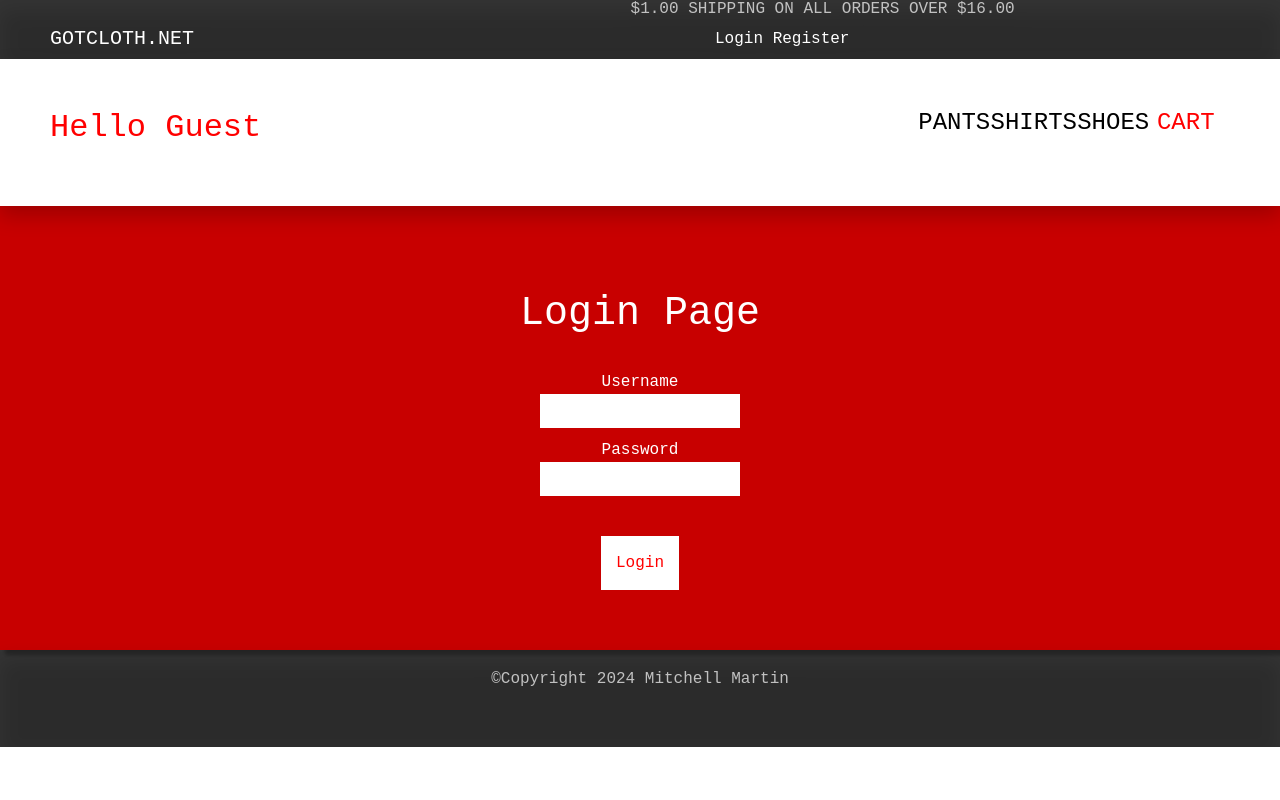
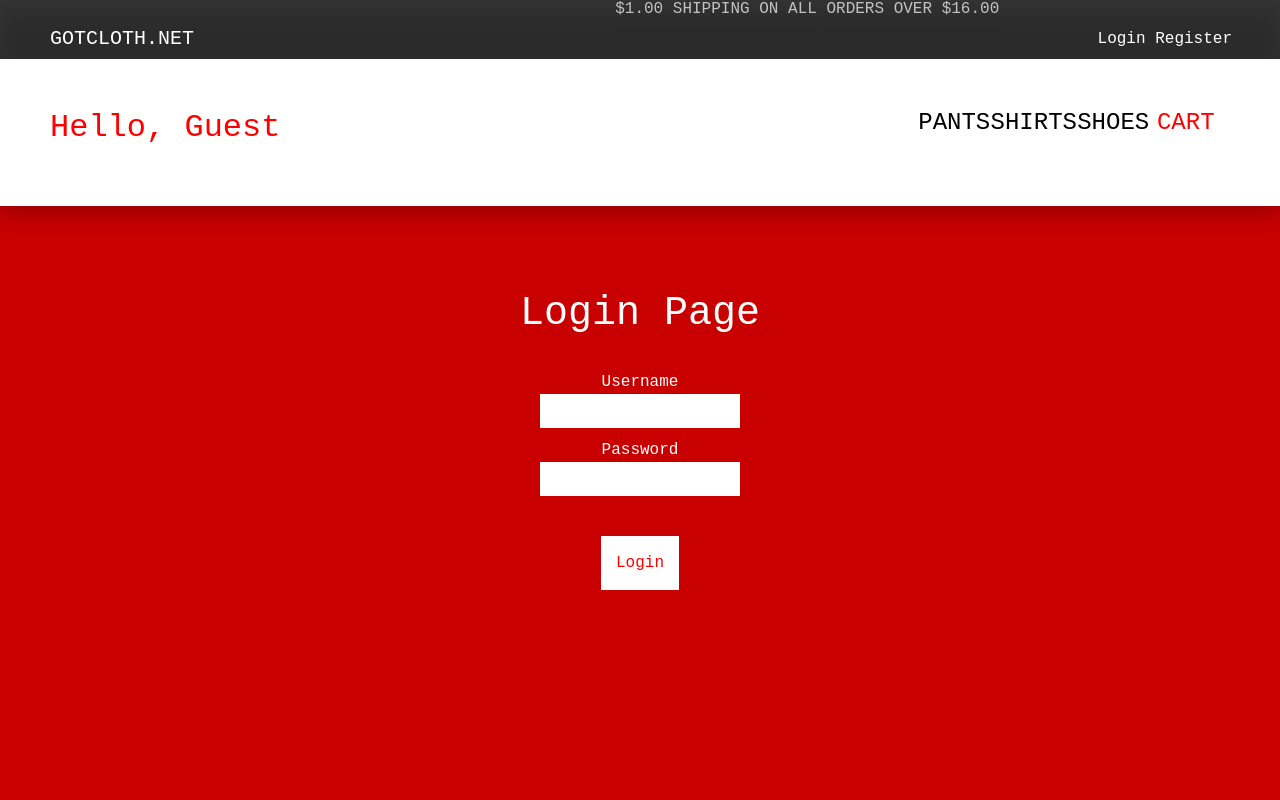
Before and after one commit to mmartin46/GotCloth, a React (Vite) app in the folder site.client/: page /login in a window 1280 px wide. Shown: the top 800 px of the page. Built offline with nearby package versions, Linux system fonts and the light colour scheme; a web font is replaced by a local one.

Commit message:
changes added

```diff
--- a/site.client/src/App.css
+++ b/site.client/src/App.css
@@ -60,6 +60,7 @@ html, body {
 .whole-reg {
     background-color: rgba(200, 0, 0, 1);
     box-shadow: 5px 5px 4px rgba(0, 0, 0, 0.3);
+    height: 100vh;
 }
 
 
@@ -210,7 +211,12 @@ html, body {
     padding-left: 50px;
 }
 
-
+.end-col {
+    display: flex;
+    align-content: end;
+    justify-content: end;
+    text-align: center;
+}
 
 .otherSecondaryHeaders > * {
     padding-right: 30px;
--- a/site.client/src/components/Header.jsx
+++ b/site.client/src/components/Header.jsx
@@ -19,15 +19,13 @@ const Header = () => {
                     </div>
                     <div className="col">
                         <div className="row">
-                            <div className="col">
+                            <div className="col end-col">
                                 <PlainLink to="/login" fontColor="white">
                                     <span>Login</span>&nbsp;
                                 </PlainLink>
                                 <PlainLink to="/register" fontColor="white">
                                     <span>Register</span>
                                 </PlainLink>
-                            </div>
-                            <div className="col">
                             </div>
                         </div>
                     </div>
--- a/site.client/src/components/SecondaryHeader.jsx
+++ b/site.client/src/components/SecondaryHeader.jsx
@@ -9,7 +9,7 @@ const SecondaryHeader = () => {
         <div className="secondaryHeader ">
             <div className="row">
                 <PlainLink to="/" fontColor="red">
-                    <h2 className="click-link">Hello Guest</h2>
+                    <h2 className="click-link">Hello, Guest</h2>
                 </PlainLink>
             </div>
             <div className="innerLinkHeader row">
```
Also changed, not shown: 1 other file (tests, documents, lock files or other folders).
